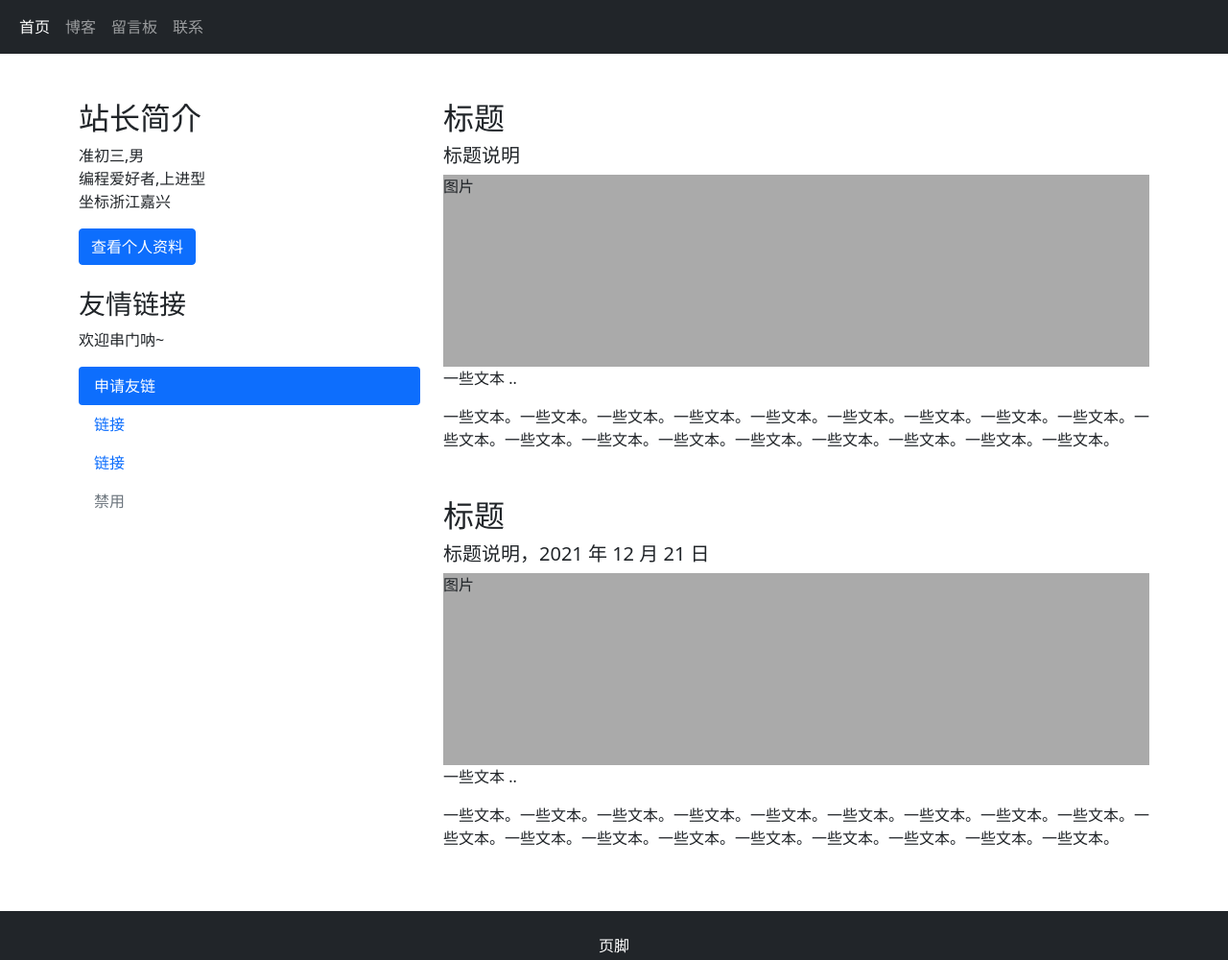
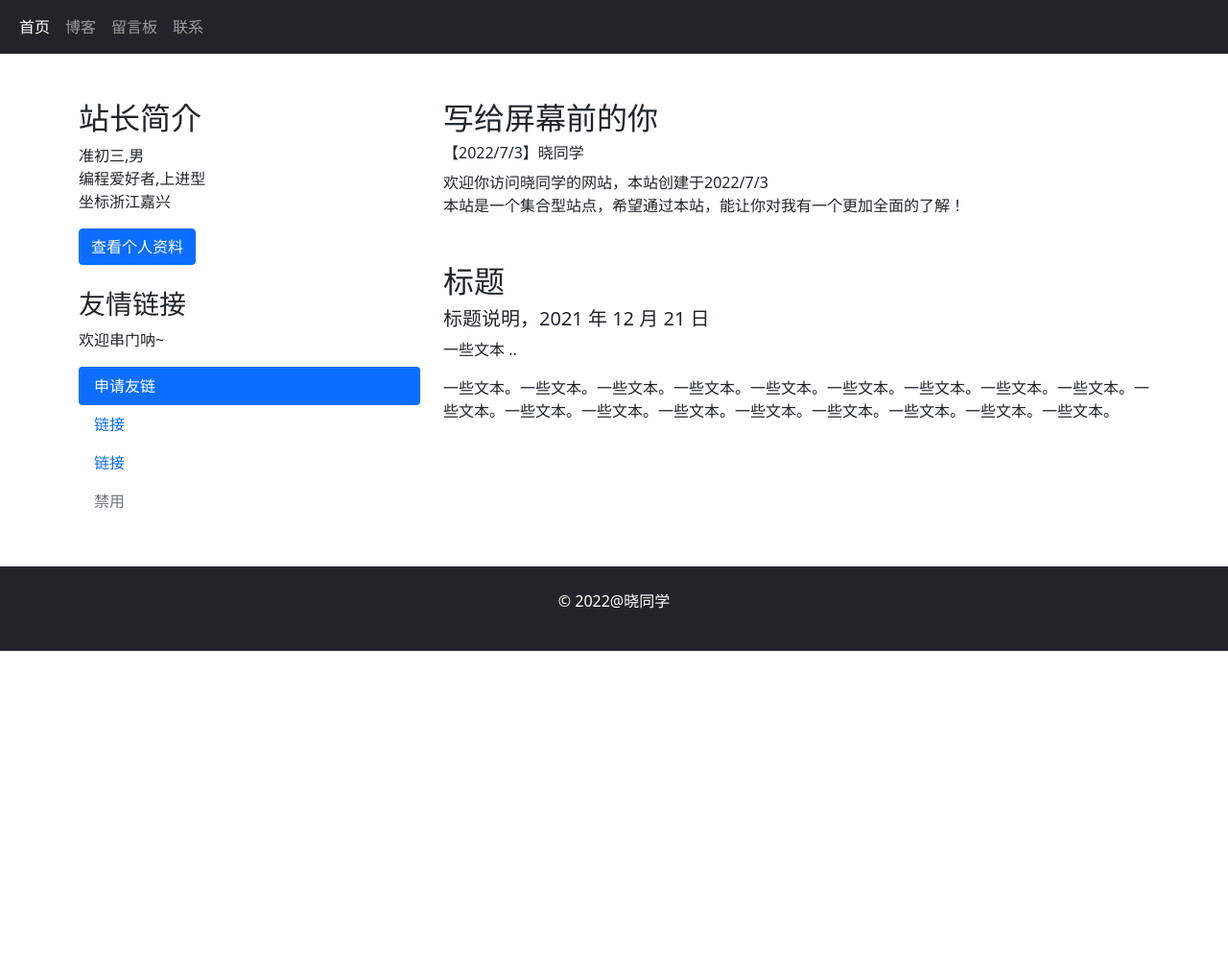
Before and after one commit to xtx07up/xtx07up.github.io, a plain HTML site: page index.html in a window 1280 px wide. Shown: the whole page at 96% size. After the commit the page ends 800 px from the top, so only its background shows below. Drawn offline with nearby package versions, Linux system fonts and the light colour scheme.

Commit message:
Update index.html

```diff
--- a/index.html
+++ b/index.html
@@ -23,7 +23,7 @@
         <a class="nav-link active" href="#">首页</a>
       </li>
       <li class="nav-item">
-        <a class="nav-link" href="#">博客</a>
+        <a class="nav-link" href="https://xtx07.ml">博客</a>
       </li>
       <li class="nav-item">
         <a class="nav-link" href="#">留言板</a>
@@ -63,15 +63,13 @@
       <hr class="d-sm-none">
     </div>
     <div class="col-sm-8">
-      <h2>标题</h2>
-      <h5>标题说明</h5>
-      <div class="fakeimg">图片</div>
-      <p>一些文本 ..</p>
-      <p>一些文本。一些文本。一些文本。一些文本。一些文本。一些文本。一些文本。一些文本。一些文本。一些文本。一些文本。一些文本。一些文本。一些文本。一些文本。一些文本。一些文本。一些文本。</p>
+      <h2>写给屏幕前的你</h2>
+      <h6>【2022/7/3】晓同学</h6>
+  	  <p>欢迎你访问晓同学的网站，本站创建于2022/7/3<br>本站是一个集合型站点，希望通过本站，能让你对我有一个更加全面的了解！<br></p>
 
       <h2 class="mt-5">标题</h2>
       <h5>标题说明，2021 年 12 月 21 日</h5>
-      <div class="fakeimg">图片</div>
+
       <p>一些文本 ..</p>
       <p>一些文本。一些文本。一些文本。一些文本。一些文本。一些文本。一些文本。一些文本。一些文本。一些文本。一些文本。一些文本。一些文本。一些文本。一些文本。一些文本。一些文本。一些文本。</p>
     </div>
@@ -79,7 +77,7 @@
 </div>
 
 <div class="mt-5 p-4 bg-dark text-white text-center">
-  <p>页脚</p>
+  <p>&copy; 2022@晓同学</p>
 </div>
 
 </body>
```
